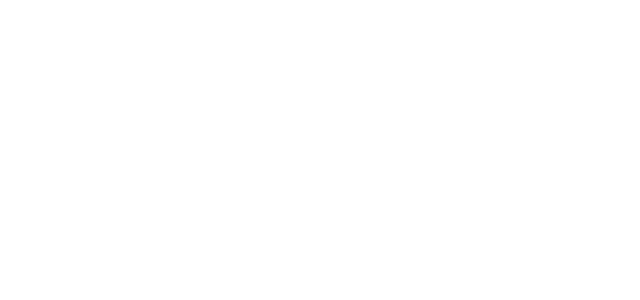
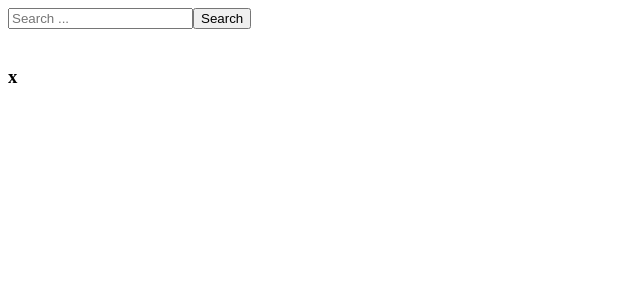
Before and after one commit to kacpi95/Project-Backend, a React (Create React App) app in the folder client/: page / in a window 1280 px wide. Shown: the top 300 px of the page, without its empty margins (0-640 px from the left). Built offline with nearby package versions, Linux system fonts and the light colour scheme.

Commit message:
add Home component

```diff
--- a/client/package.json
+++ b/client/package.json
@@ -9,6 +9,8 @@
     "@testing-library/user-event": "^13.5.0",
     "react": "^18.2.0",
     "react-dom": "^18.2.0",
+    "react-router": "^7.8.1",
+    "react-router-dom": "^7.8.1",
     "react-scripts": "5.0.1",
     "web-vitals": "^2.1.4"
   },
--- a/client/src/App.js
+++ b/client/src/App.js
@@ -1,5 +1,7 @@
+import Home from './components/Home/Home';
+
 function App() {
-  return;
+  return <Home />;
 }
 
 export default App;
--- /dev/null
+++ b/client/src/components/Home/Home.jsx
@@ -0,0 +1,23 @@
+import styles from './Home.module.css';
+// import { Link } from 'react-router-dom';
+
+export default function Home() {
+  return (
+    <div className={styles.container}>
+      <form>
+        <input type='text' placeholder='Search ...' />
+        <button type='submit' className={styles.searchButton}>
+          Search
+        </button>
+      </form>
+      <div className={styles.grid}>
+        <div className={styles.card}>
+          <img src='' alt='' className={styles.image} />
+          <h3 className={styles.title}>x</h3>
+          <p className={styles.location}></p>
+          {/* <Link className={styles.readMore}>Read More</Link> */}
+        </div>
+      </div>
+    </div>
+  );
+}
```
Also changed, not shown: client/src/components/Home/Home.module.css (added), 1 other file (tests, documents, lock files or other folders).
